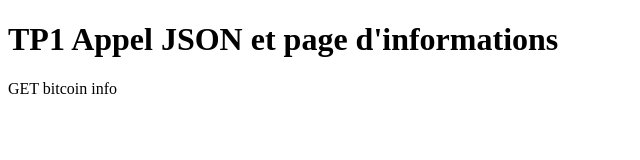
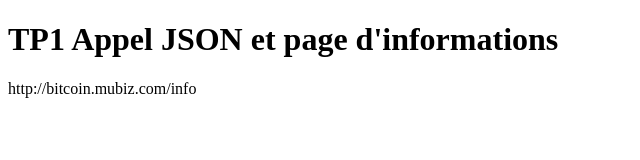
Before and after one commit to ClementMcl/ClementMcl.github.io, a plain HTML site: page index.html in a window 1280 px wide. Shown: the whole page, without its empty margins (0-640 px from the left). Drawn offline with Linux system fonts and the light colour scheme.

Commit message:
Update index.html

```diff
--- a/index.html
+++ b/index.html
@@ -5,7 +5,7 @@
   </head>
   <body>
     <h1>TP1 Appel JSON et page d'informations</h1>
-    GET bitcoin info
+    <a>http://bitcoin.mubiz.com/info </a>
 
 
 
```
